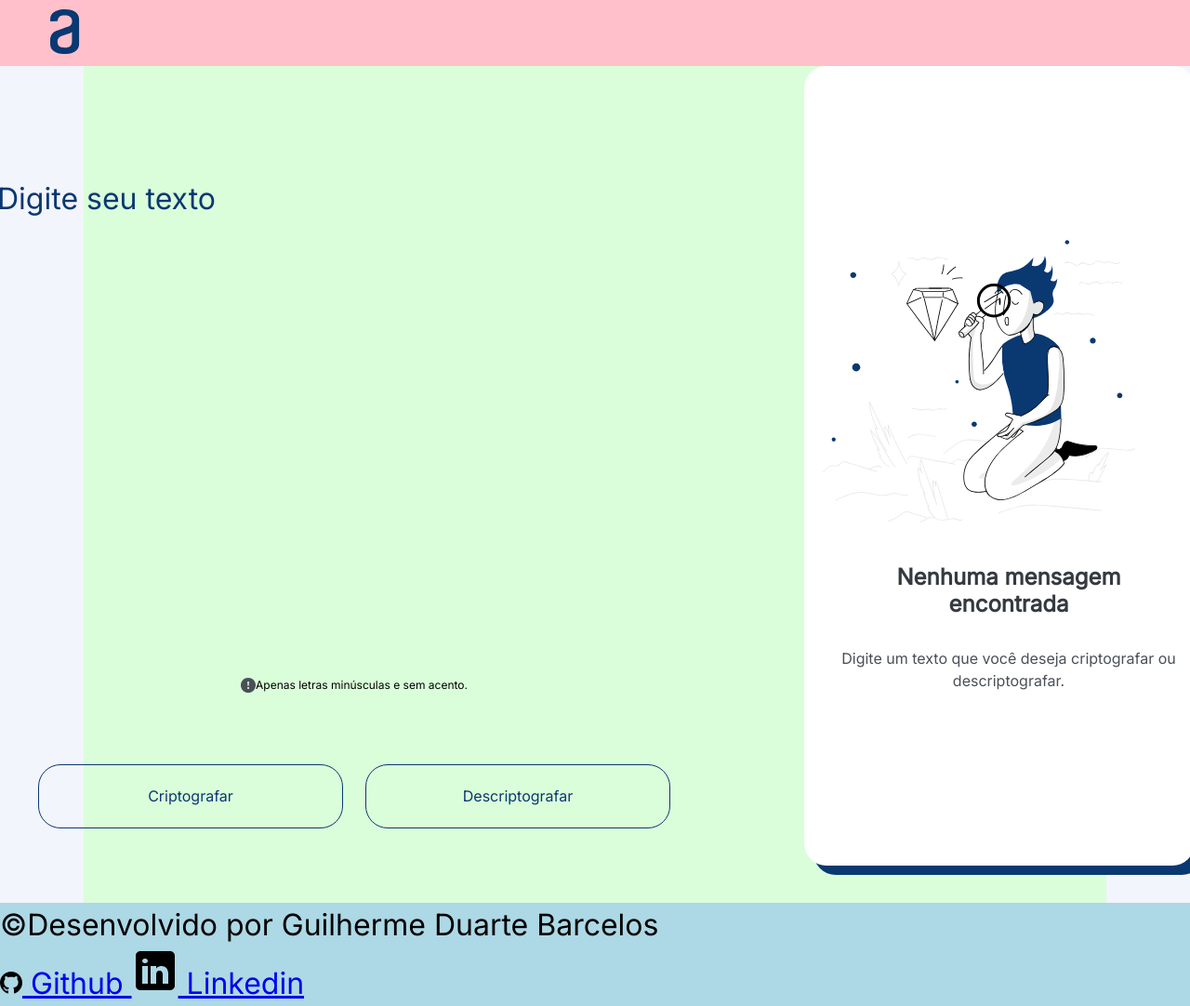
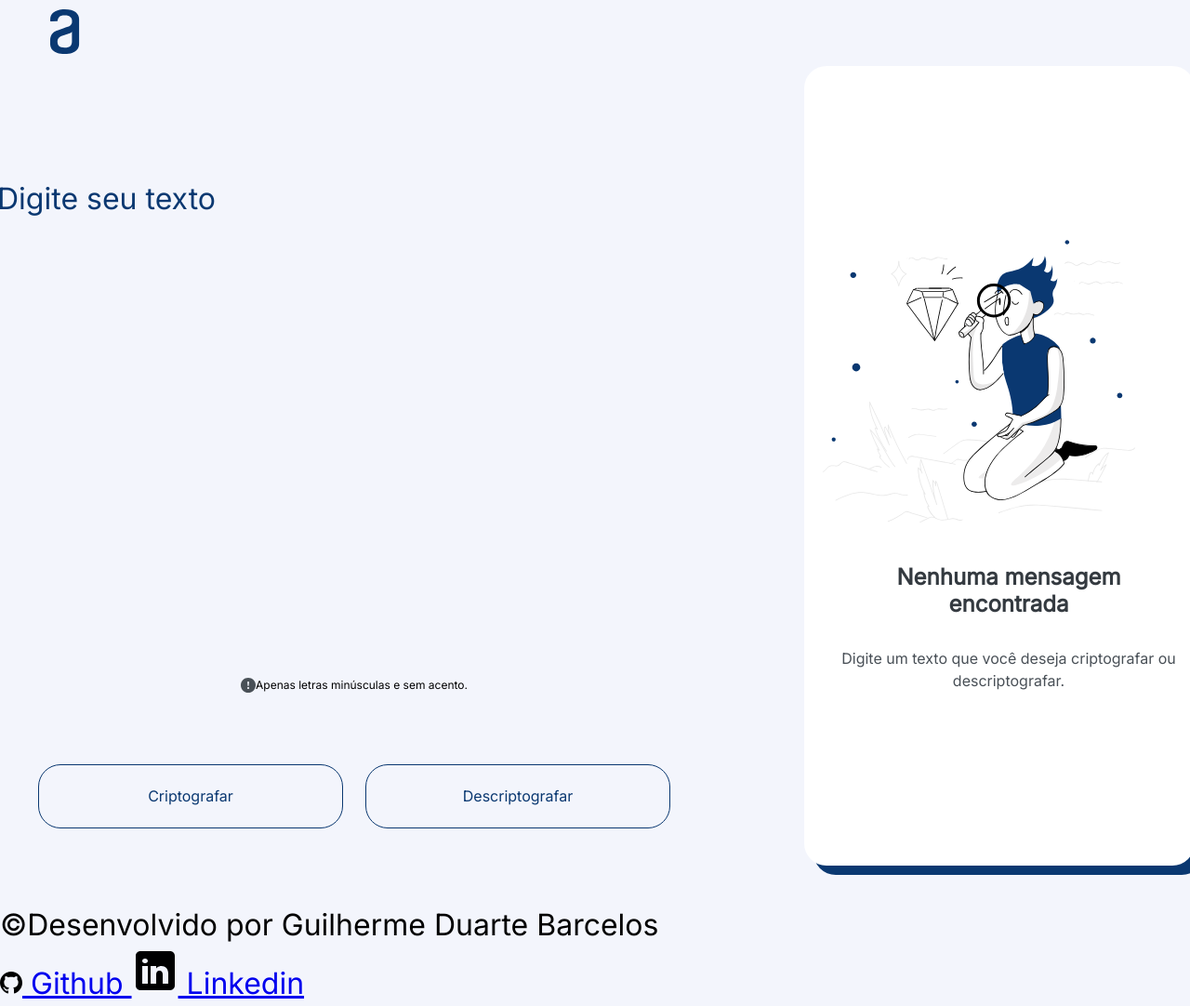
Before and after one commit to jooooou/one-decodificador, a plain HTML site: page index.html in a window 1280 px wide. Shown: the whole page at 93% size. Drawn offline with Linux system fonts and the light colour scheme.

Commit message:
Removendo Backgrounds de teste

```diff
--- a/css/style.css
+++ b/css/style.css
@@ -10,9 +10,6 @@ body {
 
 /* Header */
 
-header{
-    background-color:pink
-}
 
 .logo_alura{
     margin-left:10px;
@@ -22,7 +19,6 @@ header{
 /* Main */
 
 main{
-    background-color:rgb(218, 254, 218);
     display:flex;
     justify-content: center;
     margin-left:90px;
@@ -158,7 +154,3 @@ button:hover{
 }
 
 /* Footer */
-
-footer{
-    background-color:lightblue;
-}
```
